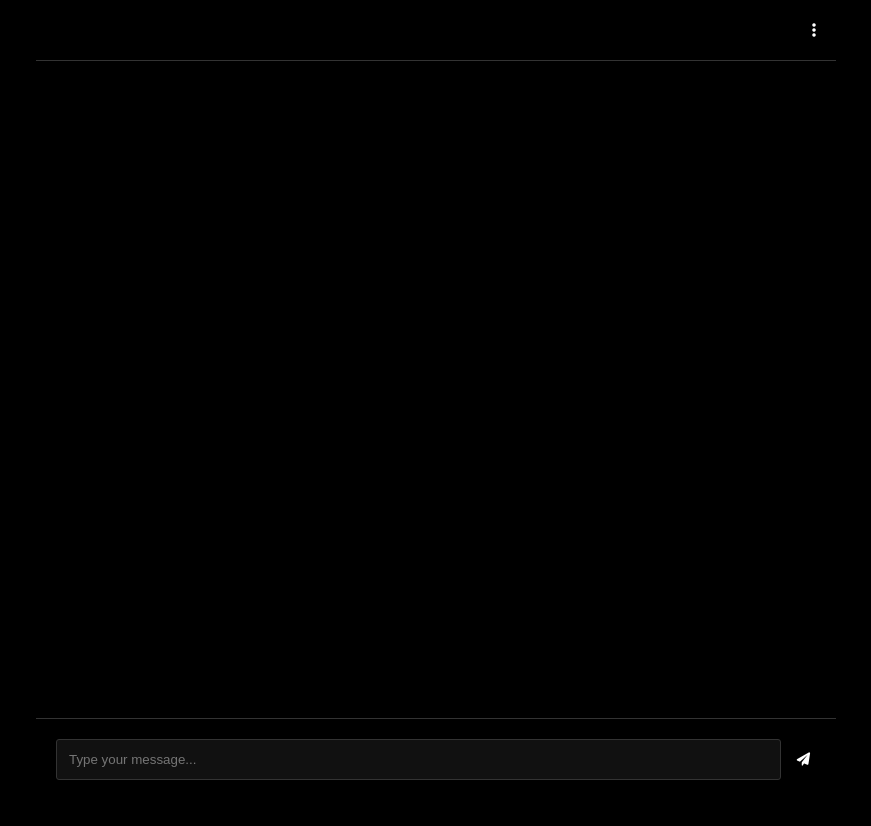
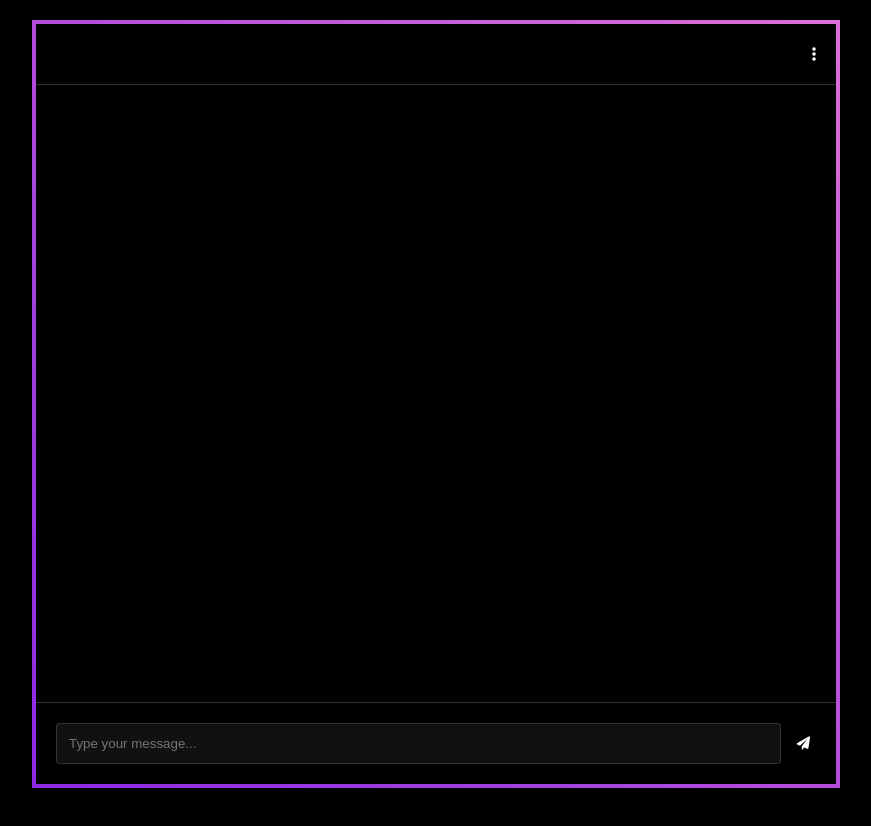
Before and after one commit to hadbierox196/HsnAiBot, a plain HTML site: page index.html in a window 1280 px wide. Shown: the whole page, without its empty margins (204-1075 px from the left). Before the commit the page ends 800 px from the top, so only its background shows below. Drawn offline with Linux system fonts and the light colour scheme.

Commit message:
Update index.html

```diff
--- a/index.html
+++ b/index.html
@@ -14,15 +14,20 @@
       background: #000;
       height: 100vh;
       color: #fff;
+      padding: 20px; /* Add padding for border spacing */
     }
 
     .chat-container {
       max-width: 800px;
       margin: 0 auto;
-      height: 100vh;
+      height: calc(100vh - 40px); /* Account for body padding */
       display: flex;
       flex-direction: column;
       background: #000;
+      border: 4px solid transparent; /* Gradient border */
+      border-image: linear-gradient(45deg, #8A2BE2, #DA70D6);
+      border-image-slice: 1;
+      position: relative;
     }
 
     .chat-header {
```
